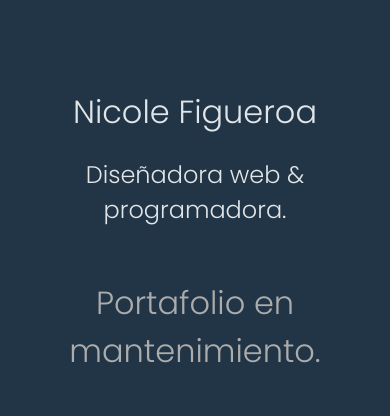
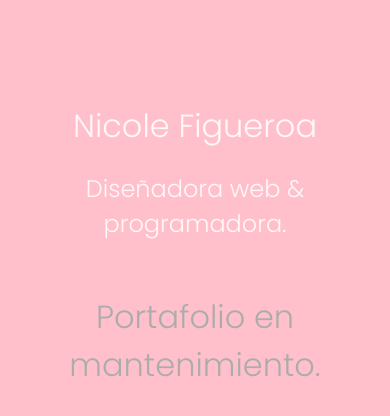
Before and after one commit to Linmake/Portfolio, a React (Vite) app: page / in a window 390 px wide. Shown: the top 416 px of the page. Built offline with nearby package versions, Linux system fonts and the light colour scheme.

Commit message:
resonsive initial

```diff
--- a/src/App.css
+++ b/src/App.css
@@ -4,6 +4,9 @@
   margin: 0 auto;
   user-select: text;
   cursor: text;
+  word-break: keep-all;
+  word-wrap: break-word;
+  padding: 5%;
 }
 
 .container {
@@ -14,3 +17,8 @@
   margin: 15% auto;
   padding: 0.5rem;
 }
+@media (max-width: 480px) {
+  body {
+    background-color: pink;
+  }
+}
```
